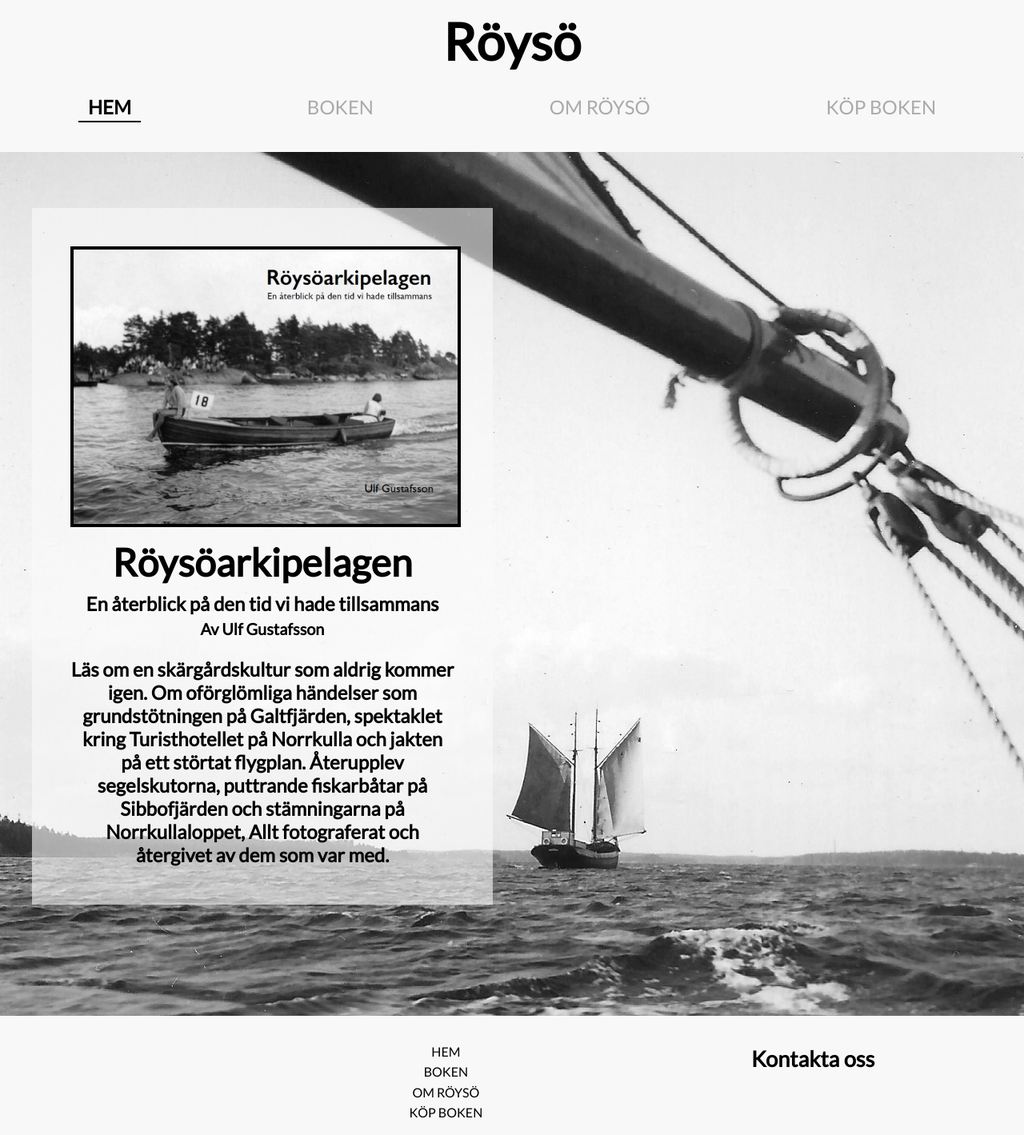
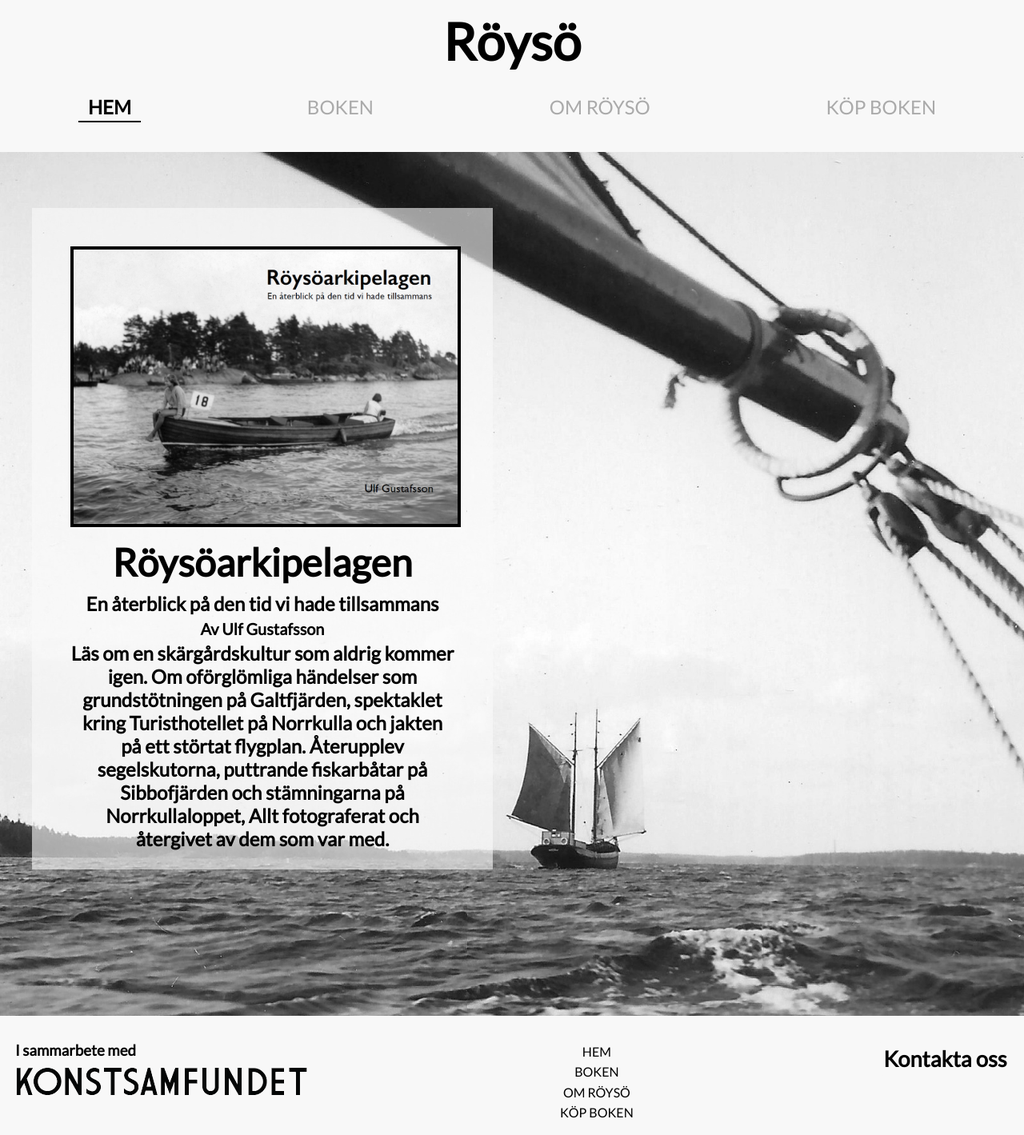
Before and after one commit to Zatyri/Royso, a PHP site: page / in a window 1280 px wide. Shown: the whole page at 80% size. Run offline with PHP 8.4, Linux system fonts and the light colour scheme.

Commit message:
Modified footer
Updated footer and added logo

```diff
--- a/css/main.css
+++ b/css/main.css
@@ -217,9 +217,80 @@ header .container div {
   padding: 0 !important;
 }
 
+/* Footer */
+footer {
+  padding: 1em 0 0 0;
+  background-color: var(--main-color);
+}
+
+footer .container {
+  display: -webkit-box;
+  display: -ms-flexbox;
+  display: flex;
+  -webkit-box-pack: justify;
+      -ms-flex-pack: justify;
+          justify-content: space-between;
+  padding: 1em;
+}
+
+footer .container h3 {
+  margin-left: 3px;
+}
+
+footer .container .navigation {
+  display: -webkit-box;
+  display: -ms-flexbox;
+  display: flex;
+  -webkit-box-orient: vertical;
+  -webkit-box-direction: normal;
+      -ms-flex-direction: column;
+          flex-direction: column;
+  -webkit-box-pack: center;
+      -ms-flex-pack: center;
+          justify-content: center;
+  -webkit-box-align: center;
+      -ms-flex-align: center;
+          align-items: center;
+}
+
+footer .container .navigation a {
+  margin: 0.2em 0;
+  -webkit-transition: 0.1s all;
+  transition: 0.1s all;
+}
+
+footer .container .navigation a:hover {
+  -webkit-transform: scale(1.1);
+          transform: scale(1.1);
+}
+
+footer .container .navigation a:focus {
+  -webkit-transform: scale(0.95);
+          transform: scale(0.95);
+}
+
+@media (max-width: 900px) {
+  footer .container {
+    -webkit-box-orient: vertical;
+    -webkit-box-direction: normal;
+        -ms-flex-direction: column;
+            flex-direction: column;
+    -webkit-box-align: center;
+        -ms-flex-align: center;
+            align-items: center;
+    -ms-flex-pack: distribute;
+        justify-content: space-around;
+  }
+}
+
 :root {
   --main-color: rgb(248, 248, 248);
   --accent-color: rgb(225, 225, 225);
+}
+
+* {
+  margin: 0;
+  padding: 0;
 }
 
 html {
@@ -468,53 +539,6 @@ main .container .header h2 {
   background-size: cover;
 }
 
-/* Footer */
-footer {
-  padding: 1em 0 0 0;
-  background-color: var(--main-color);
-}
-
-footer .container {
-  display: -webkit-box;
-  display: -ms-flexbox;
-  display: flex;
-  -ms-flex-pack: distribute;
-      justify-content: space-around;
-  padding: 1em;
-}
-
-footer .container .navigation {
-  display: -webkit-box;
-  display: -ms-flexbox;
-  display: flex;
-  -webkit-box-orient: vertical;
-  -webkit-box-direction: normal;
-      -ms-flex-direction: column;
-          flex-direction: column;
-  -webkit-box-pack: center;
-      -ms-flex-pack: center;
-          justify-content: center;
-  -webkit-box-align: center;
-      -ms-flex-align: center;
-          align-items: center;
-}
-
-footer .container .navigation a {
-  margin: 0.2em 0;
-  -webkit-transition: 0.1s all;
-  transition: 0.1s all;
-}
-
-footer .container .navigation a:hover {
-  -webkit-transform: scale(1.1);
-          transform: scale(1.1);
-}
-
-footer .container .navigation a:focus {
-  -webkit-transform: scale(0.95);
-          transform: scale(0.95);
-}
-
 /* Book */
 .mainBook {
   background-color: var(--accent-color);
--- a/modules/footer.php
+++ b/modules/footer.php
@@ -1,6 +1,10 @@
 <footer>
   <div class='container'>
     <div>
+      <div>
+        <h3>I sammarbete med</h3>
+        <img src='/media/logo/Konstsamfundet_svart.png' alt='Konstamfundet' />
+      </div>
     </div>
     <div class='navigation'>
       <a href='index.php'>HEM</a>
```
Also changed, not shown: sass/_footer.scss (added, +42 -0 lines), sass/main.scss (+6 -30 lines), media/logo/Konstsamfundet_svart.png (added), media/pictures/Skuta_Large.jpg, media/pictures/Skuta_Medium.jpg, media/pictures/Skuta_Small.jpg, 1 other file.
